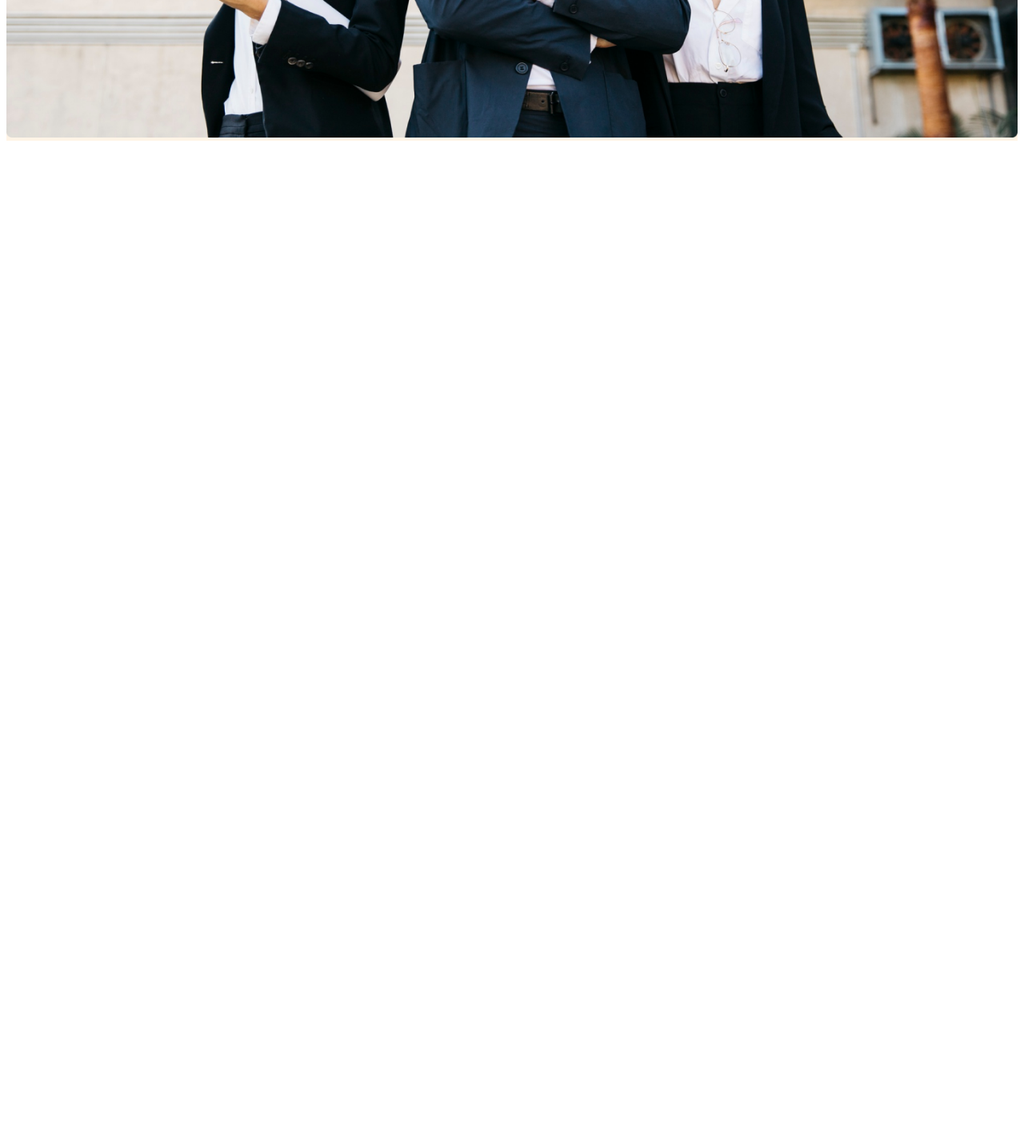
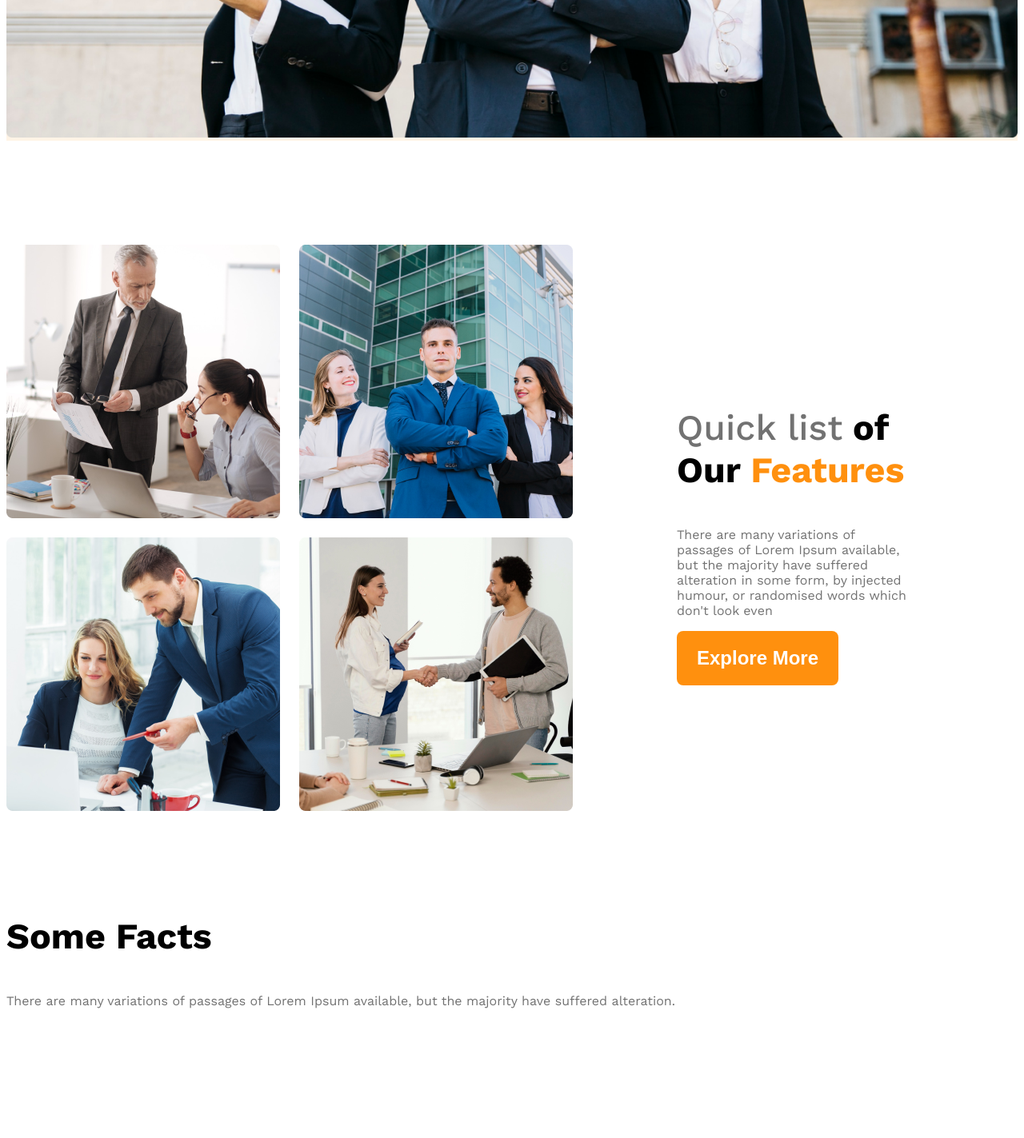
Before and after one commit to sakhawat236hossain/g3-architects-website, a plain HTML site: page index.html in a window 1280 px wide. Shown: the part 1013-2436 px from the top of the page at 80% size. Before the commit the page ends 1197 px from the top, so only its background shows below. Drawn offline with nearby package versions, Linux system fonts and the light colour scheme.

Commit message:
third commit

```diff
--- a/index.html
+++ b/index.html
@@ -32,6 +32,66 @@
     </header>
 
     <main>
+        <!-- thems section start -->
+<section class="teams display-flex">
+
+<div class="team-img-container">
+    <img src="images/team1.png" alt="two architect duscussing about desing">
+
+    <img src="images/team2.png" alt="">
+    <img src="images/team3.png" alt="">
+    <img src="images/team4.png" alt="">
+
+</div>
+<div class="our-features">
+     <h3 class="section-title"><span id="Quick-list" class="text-light-gray">Quick list</span> <span>of Our </span><span class="text-primary">Features</span></h3>
+
+     <p class="Feature-description text-light-gray">There are many variations of passages of Lorem Ipsum available, but the majority have suffered alteration in some form, by injected humour, or randomised words which don't look even</p>
+     <button class="button-primary">Explore More</button>
+</div>
+
+
+</section>
+<!-- features will enjoy -->
+<section>
+<h3 class="section-title">Some Facts</h3>
+<p class="text-light-gray">There are many variations of passages of Lorem Ipsum available, but the majority have suffered alteration.</p>
+<div class="facts-container">
+
+<!-- .fact*4>img.fact-icon+h4.fact-number+h5.fact-name -->
+
+
+<div class="fact">
+    <img src="" alt="" class="fact-icon">
+    <h4 class="fact-number"></h4>
+    <h5 class="fact-name"></h5>
+</div>
+
+<div class="fact">
+    <img src="" alt="" class="fact-icon">
+    <h4 class="fact-number"></h4>
+    <h5 class="fact-name"></h5>
+</div>
+
+<div class="fact">
+    <img src="" alt="" class="fact-icon">
+    <h4 class="fact-number"></h4>
+    <h5 class="fact-name"></h5>
+</div>
+
+<div class="fact">
+    <img src="" alt="" class="fact-icon">
+    <h4 class="fact-number"></h4>
+    <h5 class="fact-name"></h5>
+</div>
+
+</div>
+</section>
+    <!-- some facts -->
+<section class="some facts ">
+
+
+</section>
 
     </main>
     <footer>
--- a/styls/architects.css
+++ b/styls/architects.css
@@ -16,6 +16,9 @@ display: flex;
 .text-gray{
     color: #424242;
 }
+.text-primary{
+    color: #FF900E;
+}
 /* dark 03 */
 .text-light-gray{
 color: #727272;
@@ -33,9 +36,17 @@ color: #727272;
     border: none;
 
 }
-
-
-/* header styles */
+main{
+    max-width: 1440px;
+    margin: 0 a;
+}
+main >section{
+    margin-top: 130px;
+}
+.section-title{
+    font-size: 2.8rem;
+    font-weight: 700;
+}
 
 
 /* header related styles */
@@ -74,10 +85,51 @@ color: #727272;
 .banner-img{
     width: 100%;
 }
+
+/* tem and feature releted styls */
+.teams{
+
+    align-items: center;
+}
+
+
+.team-img-container{
+    display: grid;
+    grid-template-columns: repeat(2, 1fr);
+    gap: 24px;
+}
+
+.our-features{
+margin: 130px;
+max-width: 530px;
+}
+
+#Quick-list{
+    font-weight: 500;
+}
+
+
 /* responsive media query */
 
 @media screen and (max-width: 567px) {
-    .navbar, .nav_links{
+    .navbar,
+     .nav_links,
+      .teams{
         flex-direction: column;
-    }
+
 }
+.team-img-container{
+    grid-template-columns: repeat(1, 1fr);
+}
+.our-features{
+    margin-left: 20px;
+}
+}
+@media screen and (min-width: 567px) and (max-width: 992px) {
+   .teams{
+    flex-direction: column;
+   }
+   .our-features{
+    margin-left: 50px auto;
+   }
+}
```
